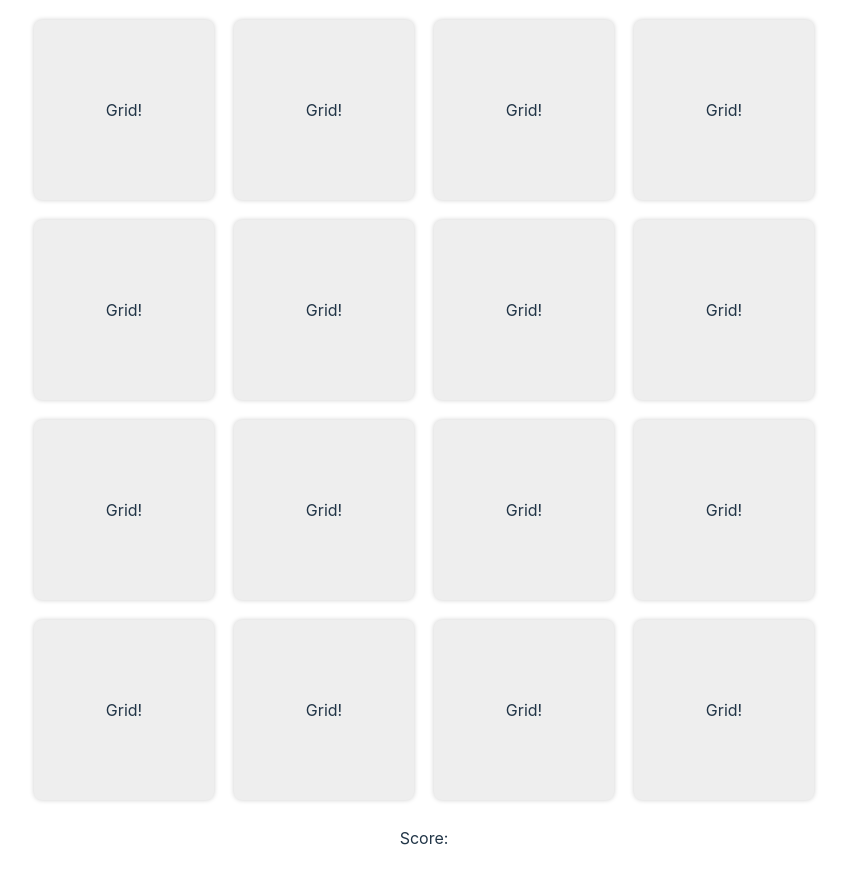
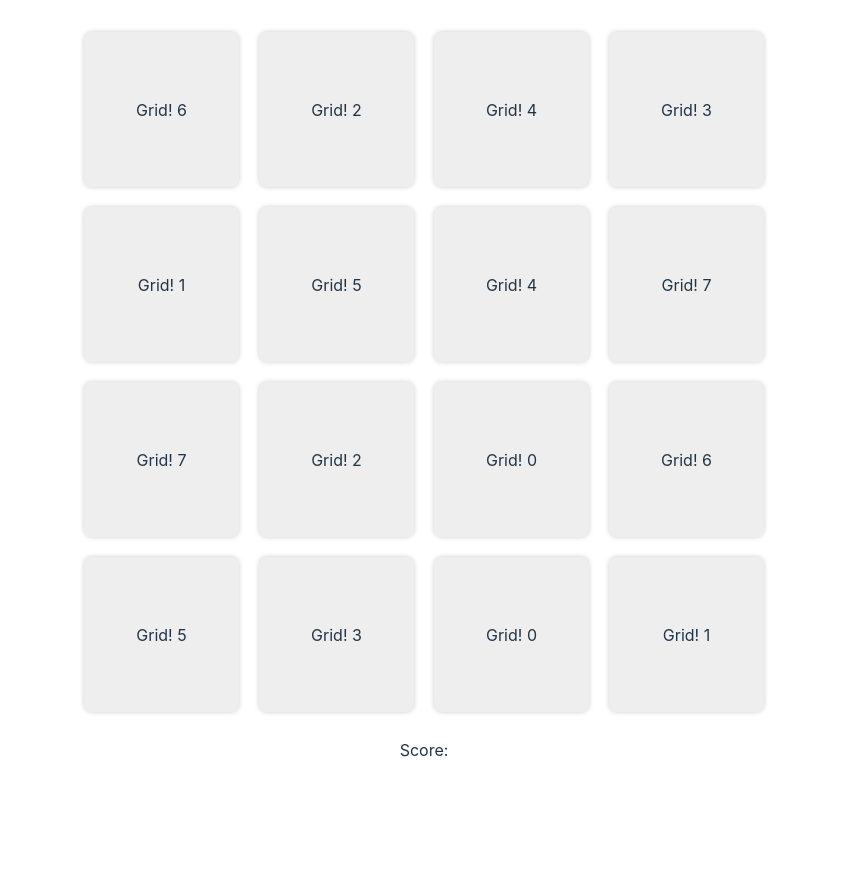
Before and after one commit to late-exairu/memory-game, a website built with Vite: page index.html in a window 1280 px wide. Both pictures are taken after a click on the button "Start Game". Shown: the whole page, without its empty margins (216-1063 px from the left). After the commit the page ends 800 px from the top, so only its background shows below. Built offline with nearby package versions, Linux system fonts and the light colour scheme.

Commit message:
Refactor grid generation

```diff
--- a/package.json
+++ b/package.json
@@ -16,6 +16,7 @@
     "vite": "^5.0.8"
   },
   "dependencies": {
-    "gh-pages": "^6.1.1"
+    "gh-pages": "^6.1.1",
+    "lodash-es": "^4.17.21"
   }
 }
--- /dev/null
+++ b/src/generateGrid.ts
@@ -0,0 +1,17 @@
+import { range, shuffle } from "lodash-es";
+
+export default function generateGrid() {
+  const grid = document.querySelector("#grid") as HTMLCanvasElement;
+  const gridItemNumbers = shuffle([...range(8), ...range(8)]);
+
+  gridItemNumbers.forEach((item) => {
+    grid.insertAdjacentHTML("beforeend", `<div>Grid! ${item}</div>`);
+  });
+
+  const gridItems = document.querySelectorAll("#grid > div");
+  gridItems.forEach((item, index) => {
+    setTimeout(() => {
+      item.classList.add("grid-item");
+    }, index * 100);
+  });
+}
--- a/src/startGame.ts
+++ b/src/startGame.ts
@@ -1,4 +1,5 @@
 import { calculateGridSize } from "./calculateGridSize";
+import generateGrid from "./generateGrid";
 
 export default function startGame() {
   const startBtn = document.querySelector("#btn-start") as HTMLCanvasElement;
@@ -23,22 +24,7 @@ export default function startGame() {
 
       calculateGridSize();
 
-      grid.insertAdjacentHTML(
-        "beforeend",
-        `<div>Grid!</div><div>Grid!</div><div>Grid!</div><div>Grid!</div>
-      <div>Grid!</div><div>Grid!</div><div>Grid!</div><div>Grid!</div>
-      <div>Grid!</div><div>Grid!</div><div>Grid!</div><div>Grid!</div>
-      <div>Grid!</div><div>Grid!</div><div>Grid!</div><div>Grid!</div>`
-      );
-
-      const gridItems = document.querySelectorAll("#grid > div");
-
-      // add class to each grid item with a delay
-      gridItems.forEach((item, index) => {
-        setTimeout(() => {
-          item.classList.add("grid-item");
-        }, index * 100);
-      });
+      generateGrid();
 
       game.insertAdjacentHTML("beforeend", "<p>Score:</p>");
       window.addEventListener("resize", calculateGridSize);
--- a/src/style.css
+++ b/src/style.css
@@ -72,7 +72,7 @@ h1 {
   width: calc(100% - 40px);
   display: grid;
   min-width: 280px;
-  max-width: 780px;
+  max-width: 680px;
   margin: 0 auto;
   gap: 20px;
   grid: auto-flow / 1fr 1fr 1fr 1fr;
```
Also changed, not shown: 1 other file.
